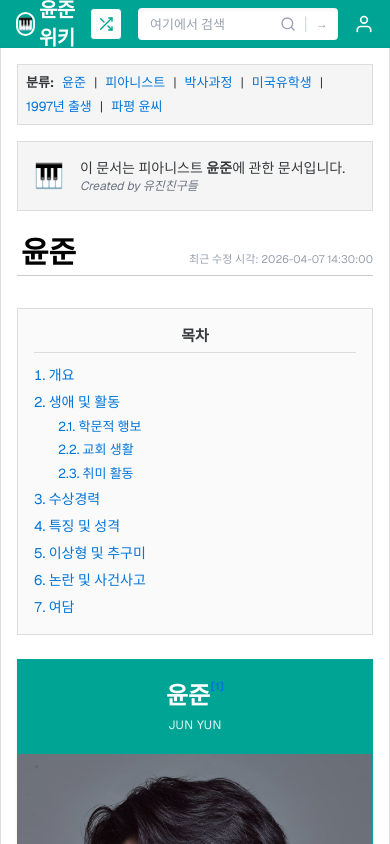
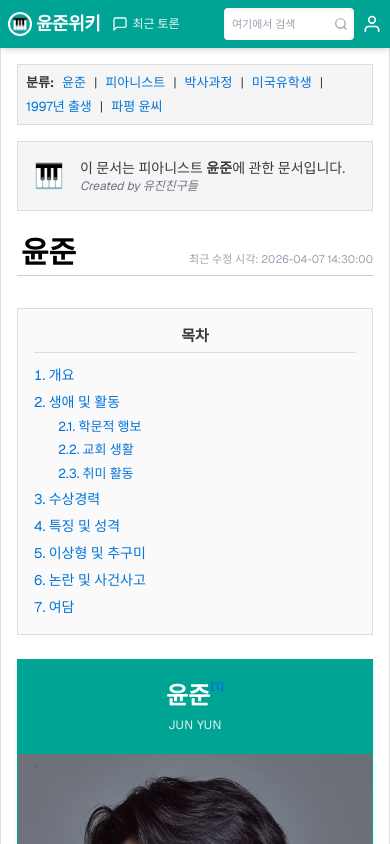
Before and after one commit to sunnypark04/yunjunwiki, a Next.js app: page / in a window 390 px wide. Shown: the top 844 px of the page. Built offline with nearby package versions, Linux system fonts and the light colour scheme.

Commit message:
mobile version

```diff
--- a/src/components/Header.tsx
+++ b/src/components/Header.tsx
@@ -12,31 +12,40 @@ import { IoMdArrowDropdown } from "react-icons/io";
 
 const Header = () => {
   return (
-    <header className="w-full bg-[#00a495] shadow-md">
-      <div className="max-w-7xl mx-auto px-4 h-12 flex items-center justify-between text-white font-sans text-[13px]">
+    <header className="w-full bg-[#00a495] shadow-md sticky top-0 z-50">
+      <div className="max-w-7xl mx-auto px-2 md:px-4 h-12 flex items-center justify-between text-white font-sans text-[13px]">
         {/* 왼쪽: 로고 및 메인 메뉴 */}
-        <div className="flex items-center gap-5">
-          {" "}
+        <div className="flex items-center gap-3 md:gap-5 overflow-hidden">
+          {/* 🔥 윤준위키 로고 (모바일에서 절대 안 깨지게 shrink-0, whitespace-nowrap 추가) */}
           <Link
             href="/"
-            className="flex items-center gap-1 hover:opacity-80 transition-opacity"
+            className="flex items-center gap-1 hover:opacity-80 transition-opacity shrink-0"
           >
-            <div className="w-6 h-6 border-2 border-white rounded-full flex items-center justify-center font-bold text-xs">
+            <div className="w-6 h-6 border-2 border-white rounded-full flex items-center justify-center font-bold text-xs shrink-0">
               🎹
             </div>
-            <span className="text-xl font-bold tracking-tight">윤준위키</span>
+            <span className="text-lg md:text-xl font-bold tracking-tight whitespace-nowrap">
+              윤준위키
+            </span>
           </Link>
+
           {/* 메뉴 아이템들 */}
-          <div className="hidden md:flex items-center gap-5 text-gray-100">
-            <MenuLink icon={FiEdit2} label="최근 변경" />
+          <div className="flex items-center gap-3 md:gap-5 text-gray-100">
+            {/* 최근 변경: 데스크탑에서만 보임 */}
+            <div className="hidden md:flex">
+              <MenuLink icon={FiEdit2} label="최근 변경" />
+            </div>
+
+            {/*  최근 토론: 모바일에서도 항상 보임 */}
             <Link
               href="/discuss"
-              className="hover:opacity-80 transition-opacity"
+              className="hover:opacity-80 transition-opacity shrink-0"
             >
               <MenuLink icon={FiMessageSquare} label="최근 토론" />
             </Link>
 
-            <div className="flex items-center gap-1 cursor-pointer hover:text-white transition-colors">
+            {/* 특수 기능: 데스크탑에서만 보임 */}
+            <div className="hidden md:flex items-center gap-1 cursor-pointer hover:text-white transition-colors shrink-0">
               <FiBriefcase className="w-4 h-4" />
               <span>특수 기능</span>
               <IoMdArrowDropdown className="w-3 h-3 text-gray-200" />
@@ -45,31 +54,33 @@ const Header = () => {
         </div>
 
         {/* 오른쪽: 검색창 및 프로필 */}
-        <div className="flex items-center gap-4">
-          {/* 랜덤 문서 버튼 (이미지 오른쪽의 박스) */}
-          <div className="w-8 h-8 flex items-center justify-center bg-white rounded border border-[#00a495] cursor-pointer hover:bg-gray-100 transition-colors">
+        <div className="flex items-center gap-2 md:gap-4 ml-2">
+          {/*  랜덤 문서 버튼(화살표): 모바일에서 숨김 (hidden md:flex 추가) */}
+          <div className="hidden md:flex w-8 h-8 items-center justify-center bg-white rounded border border-[#00a495] cursor-pointer hover:bg-gray-100 transition-colors shrink-0">
             <FiShuffle className="w-4 h-4 text-[#00a495]" />
           </div>
 
-          {/* 검색창 영역 */}
-          <div className="relative flex items-center">
+          {/*  검색창 영역: 모바일에서 유연하게 줄어들도록 넓이 조정 */}
+          <div className="relative flex items-center w-full max-w-[130px] sm:max-w-[180px] md:max-w-none">
             <input
               type="text"
               placeholder="여기에서 검색"
-              className="w-[200px] lg:w-[280px] h-8 bg-white text-[#373a3c] placeholder:text-gray-400 pl-3 pr-10 text-[13px] rounded focus:outline-none shadow-inner"
+              className="w-full md:w-[200px] lg:w-[280px] h-8 bg-white text-[#373a3c] placeholder:text-gray-400 pl-2 md:pl-3 pr-7 md:pr-10 text-[11px] md:text-[13px] rounded focus:outline-none shadow-inner"
             />
             {/* 검색 아이콘들 */}
-            <div className="absolute right-2.5 flex items-center gap-2 text-gray-400">
-              <FiSearch className="w-4 h-4 cursor-pointer hover:text-wiki-green transition-colors" />
-              <span className="text-lg font-light text-gray-300">|</span>
-              <span className="cursor-pointer hover:text-wiki-green transition-colors text-xs">
+            <div className="absolute right-1.5 md:right-2.5 flex items-center gap-1 md:gap-2 text-gray-400">
+              <FiSearch className="w-3.5 h-3.5 md:w-4 md:h-4 cursor-pointer hover:text-[#00a495] transition-colors" />
+              <span className="hidden md:inline text-lg font-light text-gray-300">
+                |
+              </span>
+              <span className="hidden md:inline cursor-pointer hover:text-[#00a495] transition-colors text-xs">
                 →
               </span>
             </div>
           </div>
 
           {/* 맨 오른쪽 프로필 아이콘 */}
-          <div className="cursor-pointer hover:opacity-80 transition-opacity">
+          <div className="cursor-pointer hover:opacity-80 transition-opacity shrink-0">
             <FiUser className="w-5 h-5" />
           </div>
         </div>
@@ -78,7 +89,7 @@ const Header = () => {
   );
 };
 
-// 메뉴 링크용 유틸리티 컴포넌트
+// 메뉴 링크용 유틸리티 컴포넌트 (글자 안 깨지게 whitespace-nowrap 추가)
 function MenuLink({
   icon: Icon,
   label,
@@ -87,9 +98,9 @@ function MenuLink({
   label: string;
 }) {
   return (
-    <div className="flex items-center gap-1 cursor-pointer hover:text-white transition-colors">
+    <div className="flex items-center gap-1 cursor-pointer hover:text-white transition-colors whitespace-nowrap">
       <Icon className="w-4 h-4" />
-      <span>{label}</span>
+      <span className="text-[12px] md:text-[13px]">{label}</span>
     </div>
   );
 }
```
